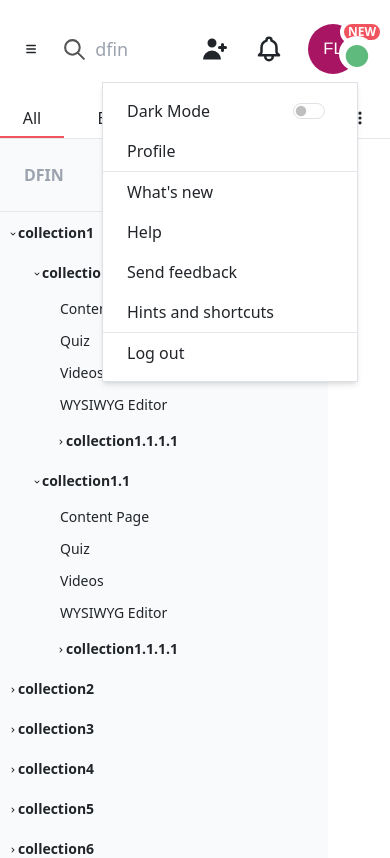
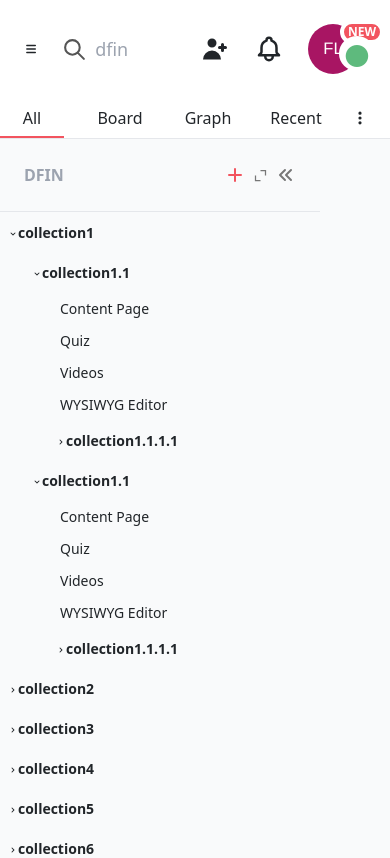
Before and after one commit to webdevmrinal/tree-structure-editor, a React (Vite) app: page / in a window 390 px wide. Built offline with nearby package versions, Linux system fonts and the light colour scheme.

Commit message:
adds editor ui and renders name/path of the selected node

```diff
--- a/src/App.jsx
+++ b/src/App.jsx
@@ -3,16 +3,58 @@ import ItemRenderMenu from "./components/ItemRenderMenu";
 import Drawer from "./components/Drawer";
 import Editor from "./components/Editor";
 import { useState } from "react";
+import treeDataStructure from "./utils/treeDataStructure";
 
 function App() {
   const [isDrawerOpen, setIsDrawerOpen] = useState(true);
+  const [selectedNode, setSelectedNode] = useState(null);
+
+  const [tree, setTree] = useState(() => {
+    try {
+      const savedData = localStorage.getItem("treeData");
+      return savedData ? JSON.parse(savedData) : treeDataStructure;
+    } catch (error) {
+      console.error("Failed to load tree from local storage: ", error);
+      return treeDataStructure;
+    }
+  });
+
+  const findNodePath = (nodeId, nodeArray = tree, path = "") => {
+    for (let node of nodeArray) {
+      if (node.id === nodeId) {
+        return path;
+      }
+      const newPath = path ? `${path}/${node.name}/` : node.name;
+      if (node.children) {
+        const foundPath = findNodePath(nodeId, node.children, newPath);
+        if (foundPath) return foundPath;
+      }
+    }
+    return null;
+  };
+
+  const selectedNodePath = selectedNode ? findNodePath(selectedNode.id) : null;
+
   return (
     <>
       <Header isDrawerOpen={isDrawerOpen} setIsDrawerOpen={setIsDrawerOpen} />
       <ItemRenderMenu />
-      <section className="max-w-screen-xl flex">
-        <Drawer isDrawerOpen={isDrawerOpen} setIsDrawerOpen={setIsDrawerOpen} />
-        <Editor />
+      <section className="flex">
+        <Drawer
+          tree={tree}
+          setTree={setTree}
+          setSelectedNode={setSelectedNode}
+          isDrawerOpen={isDrawerOpen}
+          setIsDrawerOpen={setIsDrawerOpen}
+        />
+        {selectedNode && (
+          <Editor
+            title={selectedNode.name}
+            node={selectedNode}
+            isDrawerOpen={isDrawerOpen}
+            selectedNodePath={selectedNodePath}
+          />
+        )}
       </section>
     </>
   );
--- a/src/components/Drawer.jsx
+++ b/src/components/Drawer.jsx
@@ -1,23 +1,13 @@
 import { useEffect, useState } from "react";
 import { HiChevronDoubleLeft, HiPlus } from "react-icons/hi";
 import { BiExpandAlt } from "react-icons/bi";
-import treeDataStructure from "../utils/treeDataStructure";
 import TreeNode from "./TreeNode";
 import { v4 as uuidv4 } from "uuid";
 import Tippy from "@tippyjs/react";
 import "tippy.js/dist/tippy.css";
 
-function Drawer({ isDrawerOpen, setIsDrawerOpen }) {
+function Drawer({ tree, setTree, isDrawerOpen, setIsDrawerOpen, setSelectedNode }) {
   const [selectedNodeId, setSelectedNodeId] = useState(null);
-  const [tree, setTree] = useState(() => {
-    try {
-      const savedData = localStorage.getItem("treeData");
-      return savedData ? JSON.parse(savedData) : treeDataStructure;
-    } catch (error) {
-      console.error("Failed to load tree from local storage: ", error);
-      return treeDataStructure;
-    }
-  });
 
   useEffect(() => {
     try {
@@ -64,7 +54,7 @@ function Drawer({ isDrawerOpen, setIsDrawerOpen }) {
     <div
       className={
         isDrawerOpen
-          ? "h-[calc(100vh-125px)] flex-1 md:flex-[.35] lg:flex-[.20] bg-gray-50 pr-2 lg:px-"
+          ? "h-[calc(100vh-125px)] flex-1 md:flex-[.35] lg:flex-[.20] bg-gray-50 pr-2"
           : "hidden"
       }
     >
@@ -85,7 +75,7 @@ function Drawer({ isDrawerOpen, setIsDrawerOpen }) {
             </button>
           </div>
         </div>
-        <div className={"pl-2"}>
+        <div className={"pl-2 pb-2"}>
           {tree.map((node) => (
             <TreeNode
               key={node.id}
@@ -93,6 +83,7 @@ function Drawer({ isDrawerOpen, setIsDrawerOpen }) {
               level={0}
               setSelectedNodeId={setSelectedNodeId}
               selectedNodeId={selectedNodeId}
+              setSelectedNode={setSelectedNode}
               addLeafToNode={addLeafToNode}
             />
           ))}
--- a/src/components/Editor.jsx
+++ b/src/components/Editor.jsx
@@ -1,9 +1,19 @@
 import React from "react";
 
-function Editor() {
+function Editor({ title, node, isDrawerOpen, selectedNodePath }) {
   return (
-    <div className="flex-[.8] w-4/5">
-      <div className=""></div>
+    <div
+      className={
+        isDrawerOpen
+          ? "flex-[.8] w-[calc(100vw-392px)] overflow-x-scroll scrollbar-none pl-5 md:pl-20 lg:pl-40 pt-3"
+          : "flex-1 w-full overflow-x-scroll scrollbar-none pl-5 md:pl-20 lg:pl-40 pt-3"
+      }
+    >
+      <div className="pt-1 pb-3 lg:pt-2 lg:pb-6">
+        <span className="text-gray-500 text-sm lg:text-base">{selectedNodePath}</span>
+        <button className="text-gray-500 text-sm lg:text-base sm:pl-16">Add item member</button>
+      </div>
+      <div className="font-extralight text-3xl md:text-5xl">{title}</div>
     </div>
   );
 }
--- a/src/components/Header.jsx
+++ b/src/components/Header.jsx
@@ -1,4 +1,4 @@
-import React, { useState } from "react";
+import React, { useEffect, useRef, useState } from "react";
 import {
   HiMenu,
   HiOutlineSearch,
@@ -9,7 +9,20 @@ import CustomAvatar from "./CustomAvatar";
 import UserOptionsDropdown from "./UserOptionsDropdown";
 
 function Header({ isDrawerOpen, setIsDrawerOpen }) {
-  const [userDropdownVisible, setUserDropdownVisible] = useState(true);
+  const [userDropdownVisible, setUserDropdownVisible] = useState(false);
+  const dropdownRef = useRef(null);
+
+  useEffect(() => {
+    const handleClickOutside = (event) => {
+      if (dropdownRef.current && !dropdownRef.current.contains(event.target))
+        setUserDropdownVisible(false);
+    };
+    document.addEventListener("mousedown", handleClickOutside);
+    return () => {
+      document.removeEventListener("mousedown", handleClickOutside);
+    };
+  }, []);
+
   const handleDrawer = () => {
     setIsDrawerOpen(!isDrawerOpen);
   };
@@ -49,12 +62,16 @@ function Header({ isDrawerOpen, setIsDrawerOpen }) {
             </span>
           </div>
           <HiOutlineBell size={30} />
-          <div className="relative" onClick={handleUserDropdown}>
-            <CustomAvatar isNew={true} isOnline={true} name={"F L"} />
+          <div className="relative">
+            <button onClick={handleUserDropdown}>
+              <CustomAvatar isNew={true} isOnline={true} name={"F L"} />
+            </button>
             {userDropdownVisible && (
-              <UserOptionsDropdown
-                setUserDropdownVisible={setUserDropdownVisible}
-              />
+              <div ref={dropdownRef}>
+                <UserOptionsDropdown
+                  setUserDropdownVisible={setUserDropdownVisible}
+                />
+              </div>
             )}
           </div>
         </div>
--- a/src/components/TreeNode.jsx
+++ b/src/components/TreeNode.jsx
@@ -16,6 +16,7 @@ function TreeNode({
   selectedNodeId,
   setSelectedNodeId,
   addLeafToNode,
+  setSelectedNode,
 }) {
   const [isOpen, setIsOpen] = useState(node.isOpen);
 
@@ -24,6 +25,7 @@ function TreeNode({
   };
 
   const handleNodeSelect = () => {
+    setSelectedNode(node);
     setSelectedNodeId(node.id);
   };
 
@@ -123,6 +125,7 @@ function TreeNode({
             level={level + 1}
             selectedNodeId={selectedNodeId}
             setSelectedNodeId={setSelectedNodeId}
+            setSelectedNode={setSelectedNode}
             addLeafToNode={addLeafToNode}
           />
         ))}
--- a/src/components/UserOptionsDropdown.jsx
+++ b/src/components/UserOptionsDropdown.jsx
@@ -1,29 +1,35 @@
+import { BsDot } from "react-icons/bs";
 import { FormCheck } from "react-bootstrap";
 import "bootstrap/dist/css/bootstrap.min.css";
 
 function UserOptionsDropdown({ setUserDropdownVisible }) {
   return (
     <div className="absolute right-0 translate-y-2 w-64 bg-white border py-2 shadow-md z-[9999]">
-      <div className="cursor-pointer px-6 py-2 flex justify-between">
+      <div className="cursor-pointer hover:bg-gray-100 px-6 py-2 flex justify-between">
         <span>{"Dark Mode"}</span>
         <span>
-          <FormCheck
-            id="switchEnabled"
-            type="switch"
-            onChange={() => {
-              setUserDropdownVisible(true);
-            }}
-          />
+          <FormCheck id="switchEnabled" type="switch" />
         </span>
       </div>
-      <div className="cursor-pointer px-4 py-2 border-b">{"Profile"}</div>
-      <div className="cursor-pointer px-6 py-2">{"What's new"}</div>
-      <div className="cursor-pointer px-6 py-2">{"Help"}</div>
-      <div className="cursor-pointer px-6 py-2">{"Send feedback"}</div>
-      <div className="cursor-pointer px-4 py-2 border-b">
+      <div className="cursor-pointer hover:bg-gray-100 px-4 py-2 border-b">
+        {"Profile"}
+      </div>
+      <div className="cursor-pointer hover:bg-gray-100 px-6 py-2 flex items-center justify-between">
+        <span>{"What's new"}</span>
+        <span>
+          <BsDot size={30} color={`#3c7897`} />
+        </span>
+      </div>
+      <div className="cursor-pointer hover:bg-gray-100 px-6 py-2">{"Help"}</div>
+      <div className="cursor-pointer hover:bg-gray-100 px-6 py-2">
+        {"Send feedback"}
+      </div>
+      <div className="cursor-pointer hover:bg-gray-100 px-4 py-2 border-b">
         {"Hints and shortcuts"}
       </div>
-      <div className="cursor-pointer px-6 py-2">{"Log out"}</div>
+      <div className="cursor-pointer hover:bg-gray-100 px-6 py-2">
+        {"Log out"}
+      </div>
     </div>
   );
 }
--- a/src/components/WysiwygEditor.jsx
+++ /dev/null
@@ -1,9 +0,0 @@
-import "medium-editor/dist/css/medium-editor.css";
-import "medium-editor/dist/css/themes/default.css";
-import "medium-editor-insert-plugin/dist/css/medium-editor-insert-plugin.min.css";
-
-function WysiwygEditor() {
-  return <div></div>;
-}
-
-export default WysiwygEditor;
```
